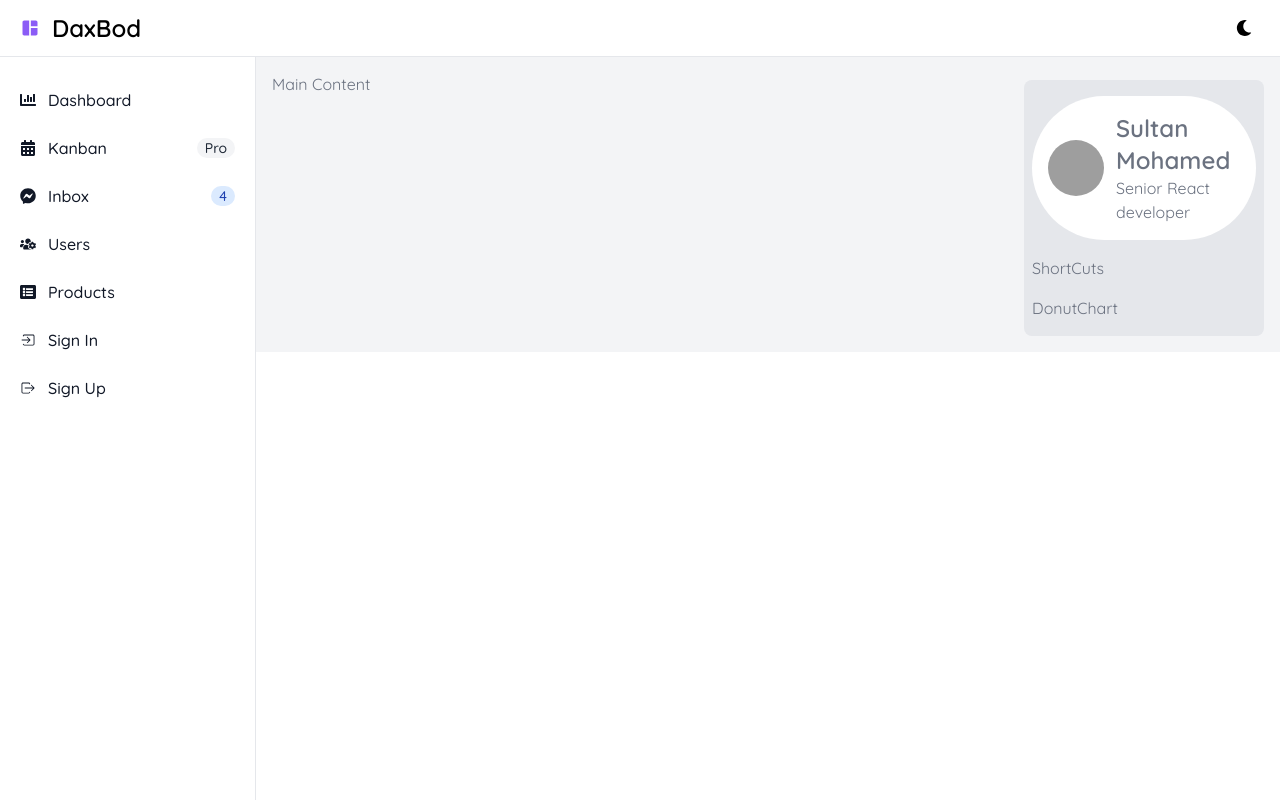
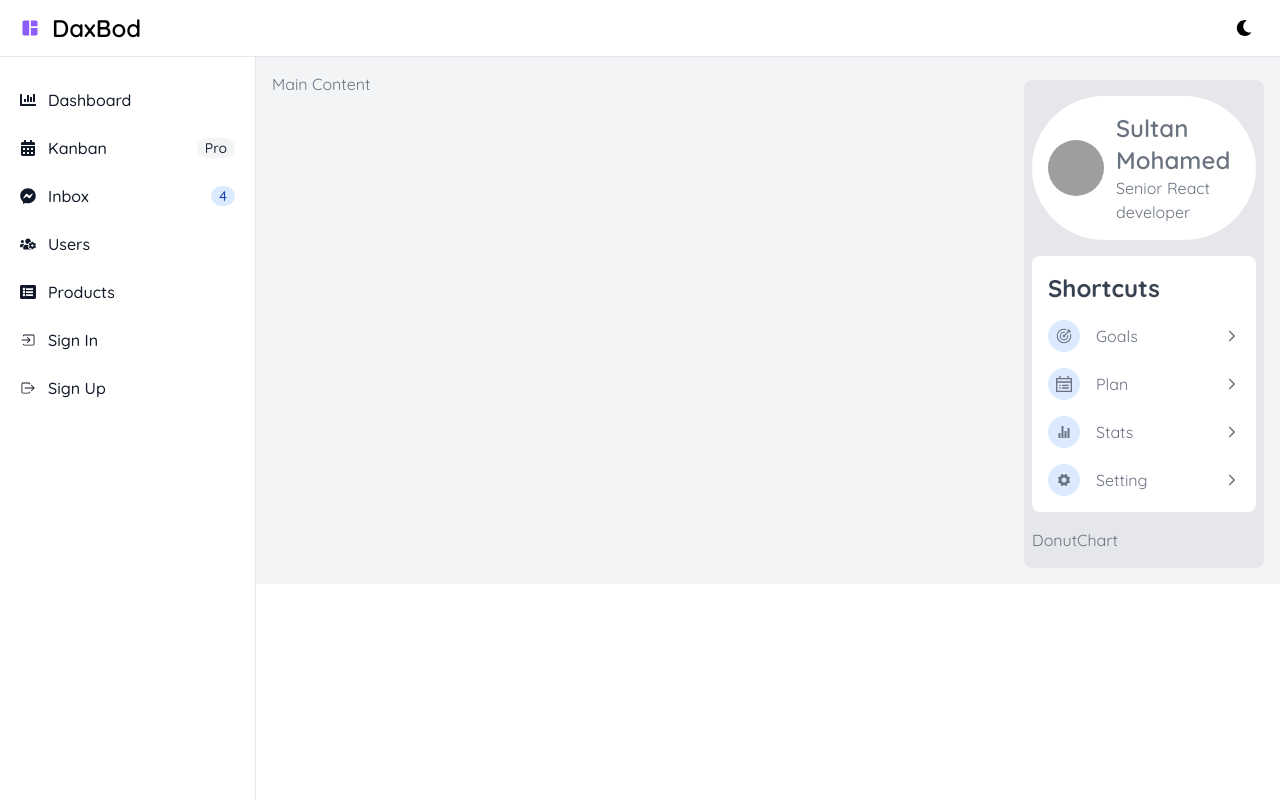
Before and after one commit to Elsoltan98/DaxBod, a React (Vite) app: page / in a window 1280 px wide. Built offline with nearby package versions, Linux system fonts and the light colour scheme; grey boxes are pictures that could not be loaded.

Commit message:
Update ShortCuts

```diff
--- a/src/Components/Profile/ShortCuts.tsx
+++ b/src/Components/Profile/ShortCuts.tsx
@@ -1,5 +1,29 @@
+import { IoIosArrowForward } from "react-icons/io";
+import { shortcutLink } from "../../constants";
+import Title from "../../ui/Title";
+
 const ShortCuts = () => {
-  return <div>ShortCuts</div>;
+  return (
+    <div className="flex flex-col gap-4 bg-white p-4 rounded-lg dark:bg-gray-600">
+      <Title>Shortcuts</Title>
+      {shortcutLink.map((link, index) => (
+        <div
+          key={index}
+          className="flex justify-between items-center cursor-pointer rounded-sm"
+        >
+          <div className="flex gap-4 items-center">
+            <span className="bg-blue-100 p-2 rounded-full w-8 h-8 flex items-center justify-center dark:bg-gray-800 dark:text-gray-300">
+              <link.icon />
+            </span>
+            <h3>{link.title}</h3>
+          </div>
+          <span>
+            <IoIosArrowForward />
+          </span>
+        </div>
+      ))}
+    </div>
+  );
 };
 
 export default ShortCuts;
```
